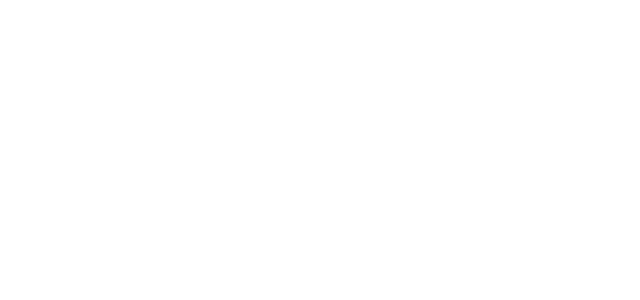
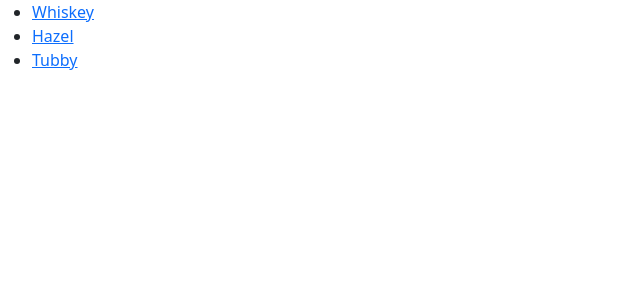
Before and after one commit to criscros-garcia/react-router-dog-app, a React (Create React App) app: page / in a window 1280 px wide. Shown: the top 300 px of the page, without its empty margins (0-640 px from the left). Built offline with nearby package versions, Linux system fonts and the light colour scheme.

Commit message:
Add the logic to find out what dog to show and render his DogDetails component

```diff
--- a/src/App.js
+++ b/src/App.js
@@ -6,8 +6,11 @@
 import { Component } from 'react';
 import { Switch, Route, Link } from "react-router-dom";
 import DogList from './DogList';
+import DogDetails from './DogDetails';
+import Navbar from './Navbar';
 
 class App extends Component{
+
   static defaultProps = {
     dogs: [
       {
@@ -43,10 +46,22 @@
     ]
   }
   render(){
+    const getDog = props => {
+      let name= props.match.params.name;
+      let currentDog = this.props.dogs.find(
+        dog => dog.name.toLowerCase() === name.toLowerCase()
+      );
+      return <DogDetails {...props} dog={currentDog} />
+    }
     return (
+      <div>
+      <Navbar dogs={this.props.dogs}/>
       <Switch>
         <Route exact path="/dogs"> <DogList dogs={this.props.dogs}/> </Route>
+        <Route exact path="/dogs/:name" render={getDog}/>
       </Switch>
+
+      </div>
     );
 
   }
--- /dev/null
+++ b/src/DogDetails.js
@@ -0,0 +1,13 @@
+import { Component } from "react";
+
+class DogDetails extends Component{
+  render(){
+    return(
+      <div className='DogDetails'>
+        <h1>{this.props.dog.name} Details</h1>
+      </div>
+    );
+  }
+}
+
+export default DogDetails;
--- /dev/null
+++ b/src/Navbar.js
@@ -0,0 +1,22 @@
+import { Component } from "react";
+import { Link } from "react-router-dom";
+
+class Navbar extends Component{
+  render(){
+    return(
+      <nav>
+        <ul>
+        {this.props.dogs.map(d =>(
+        <li>
+          <Link to={`/dogs/${d.name}`}>
+            {d.name}
+          </Link>
+        </li>
+        ))}
+        </ul>
+      </nav>
+    );
+  }
+}
+
+export default Navbar;
```
Also changed, not shown: src/DogDetails.css (added), src/Navbar.css (added).
